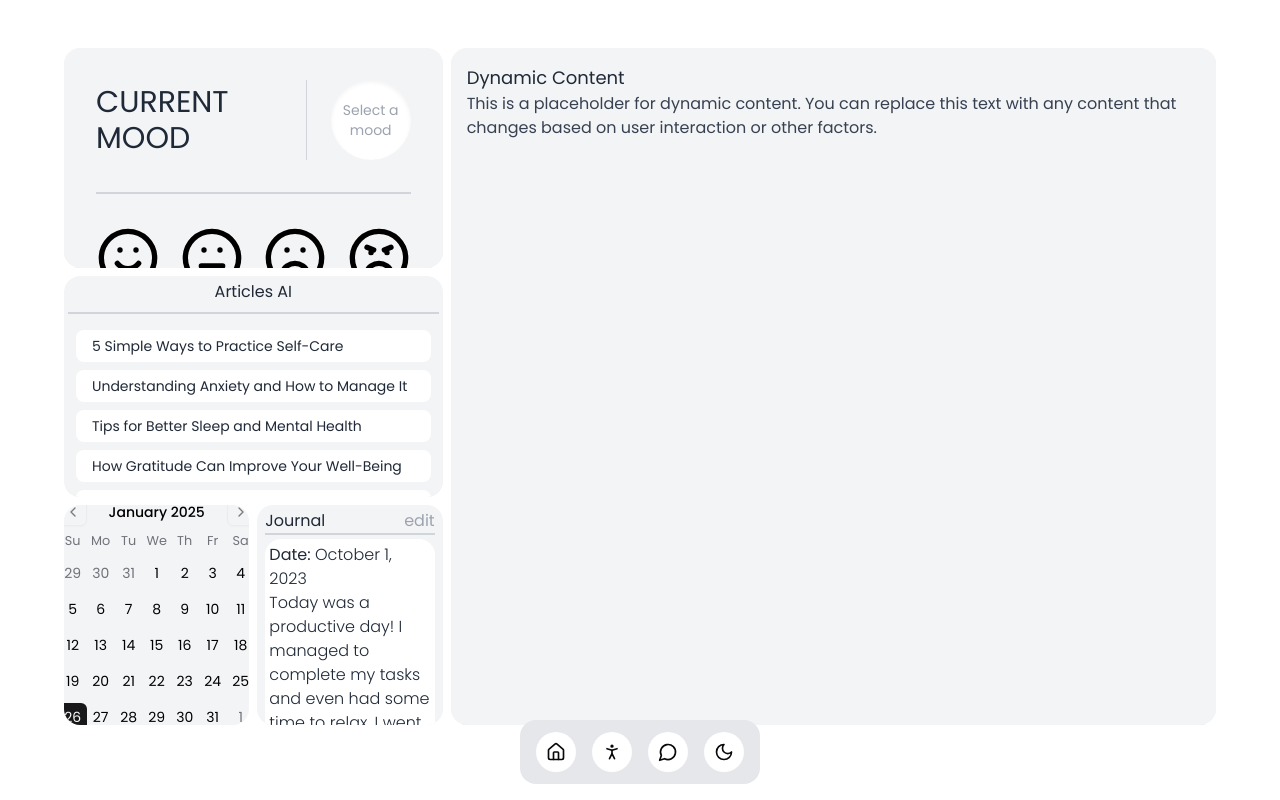
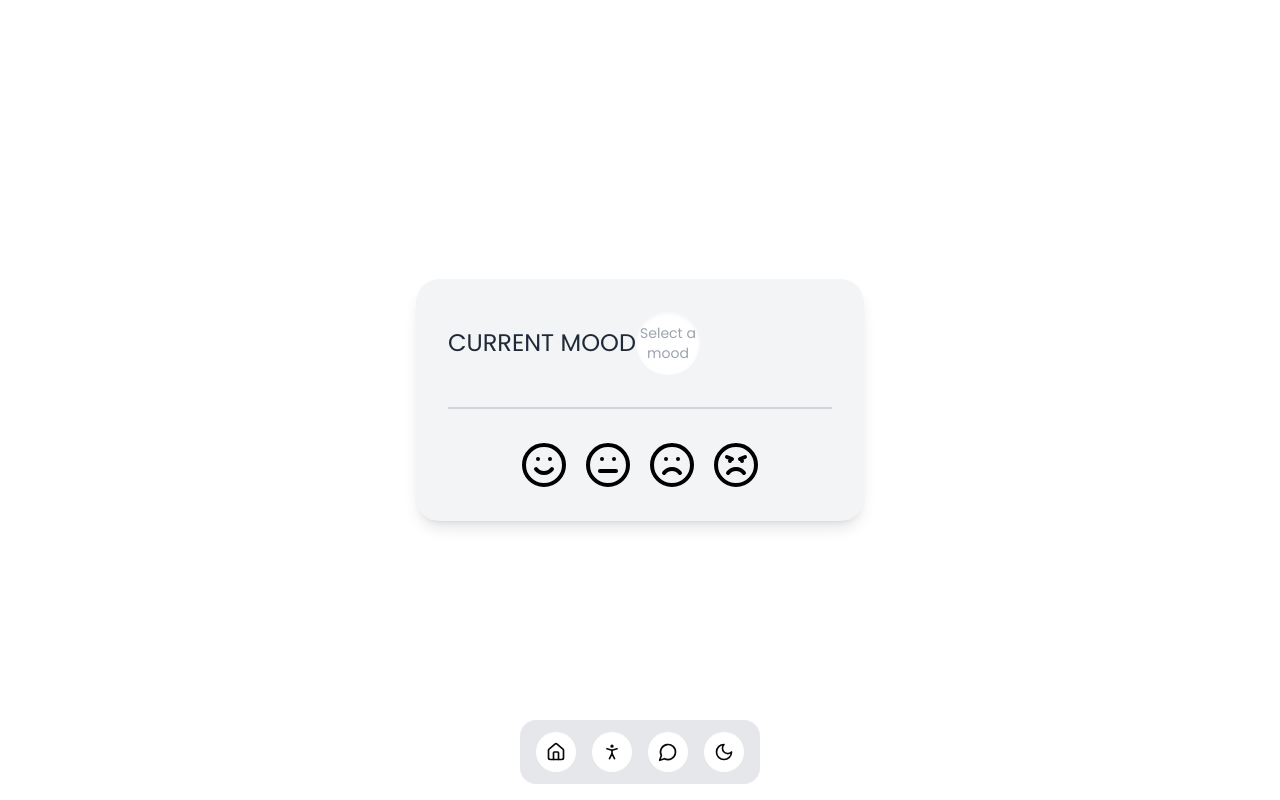
Before and after one commit to Hummylol/mindcare, a Next.js app: page / in a window 1280 px wide. Built offline with nearby package versions, Linux system fonts and the light colour scheme.

Commit message:
made it a pwa

```diff
--- a/app/layout.tsx
+++ b/app/layout.tsx
@@ -15,9 +15,9 @@ const geistMono = Geist_Mono({
 });
 
 export const metadata: Metadata = {
-  title: "Create Next App",
-  description: "Generated by create next app",
-  manifest: "/manifest.json", // Ensure manifest is in `public/`
+  title: "Mindcare",
+  description: "Mental Health Support Platform",
+  manifest: "/manifest.json",
 };
 
 // Move themeColor here
--- a/app/page.tsx
+++ b/app/page.tsx
@@ -7,26 +7,9 @@ import React from 'react'
 
 const page = () => {
   return (
-    <div className='w-screen h-screen flex pt-12 justify-center'>
-      <div className='w-[90%] h-[90%] grid grid-rows-3 grid-cols-6 gap-2'>
-        <div className='rounded-2xl h-full col-span-2 row-span-1 overflow-hidden'>
-          <MoodSelector/>
-        </div>
-
-        <div className='rounded-2xl h-full col-span-4 row-span-3 overflow-hidden'>
-          <DynamicContent/>
-        </div>
-
-        <div className='rounded-2xl h-full col-span-2 row-span-1 overflow-hidden'>
-          <Article/>
-        </div>
-
-        <div className='rounded-2xl h-full col-span-1 row-span-1 overflow-hidden'>
-          <Calendar/>
-        </div>
-        <div className='rounded-2xl h-full col-span-1 row-span-1 overflow-hidden'>
-          <Journal/>
-        </div>
+    <div className='flex justify-center items-center h-screen w-screen p-4'>
+      <div className="w-full max-w-md rounded-3xl overflow-hidden shadow-lg">
+        <MoodSelector />
       </div>
     </div>
   )
--- a/components/homepagecomps/MoodSelector.tsx
+++ b/components/homepagecomps/MoodSelector.tsx
@@ -2,7 +2,12 @@
 
 import { useState } from "react";
 import { Separator } from "@/components/ui/separator";
-import { Tooltip, TooltipContent, TooltipProvider, TooltipTrigger } from "@/components/ui/tooltip";
+import {
+  Tooltip,
+  TooltipContent,
+  TooltipProvider,
+  TooltipTrigger,
+} from "@/components/ui/tooltip";
 import { Smile, Meh, Frown, Angry } from "lucide-react";
 
 export default function MoodTracker() {
@@ -28,30 +33,33 @@ export default function MoodTracker() {
 
   return (
     <TooltipProvider>
-      <div className="h-full w-full bg-gray-100 dark:bg-zinc-900 p-4 md:p-8 shadow-lg transition-colors duration-300">
+      <div className="bg-gray-100 dark:bg-zinc-900 p-4 md:p-8 shadow-lg transition-colors duration-300 rounded-lg">
         <div className="grid grid-cols-1 md:grid-cols-[1fr,auto,auto] items-center gap-4 md:gap-6">
-          <div className="flex items-center justify-center">
-            <h2 className="text-2xl md:text-3xl text-gray-800 dark:text-white">CURRENT MOOD</h2>
-          </div>
-
-          <Separator orientation="vertical" className="h-full w-px bg-gray-300 dark:bg-zinc-800" />
-
-          <div className="flex justify-end">
+          <div className="flex items-center justify-between w-9/12">
+            <h2 className="text-xl md:text-2xl text-gray-800 dark:text-white">
+              CURRENT MOOD
+            </h2>
             <div
-              className={`h-16 w-16 md:h-20 md:w-20 flex items-center justify-center rounded-full bg-white dark:bg-zinc-900 shadow-inner transition-all duration-300 ${
-                isTransitioning ? "opacity-0 translate-y-4" : "opacity-100"
-              }`}
+              className={`h-12 w-12 md:h-16 md:w-16 flex items-center justify-center rounded-full bg-white dark:bg-zinc-900 shadow-inner transition-all duration-300 ${isTransitioning ? "opacity-0 translate-y-4" : "opacity-100"
+                }`}
               aria-label="Current mood display"
             >
               {currentMood ? (
-                <currentMood.icon className={`h-16 w-16 md:h-20 md:w-20 text-gray-800 dark:text-white transition-opacity duration-300 ${isTransitioning ? "opacity-0" : "opacity-100"}`} />
+                <currentMood.icon
+                  className={`h-10 w-10 md:h-16 md:w-16 text-gray-800 dark:text-white transition-opacity duration-300 ${isTransitioning ? "opacity-0" : "opacity-100"
+                    }`}
+                />
               ) : (
-                <div className="text-gray-400 text-sm dark:text-gray-600 text-center">Select a mood</div>
+                <div className="text-gray-400 text-sm dark:text-gray-600 text-center">
+                  Select a mood
+                </div>
               )}
             </div>
             {isTransitioning && (
-              <div className="absolute h-16 w-16 md:h-20 md:w-20 flex items-center justify-center rounded-full bg-white dark:bg-zinc-900 transition-all duration-300 translate-y-[-100%] opacity-0">
-                {currentMood && <currentMood.icon className="h-16 w-16 md:h-20 md:w-20 text-gray-800 dark:text-white" />}
+              <div className="absolute h-12 w-12 md:h-16 md:w-16 flex items-center justify-center rounded-full bg-white dark:bg-zinc-900 transition-all duration-300 translate-y-[-100%] opacity-0">
+                {currentMood && (
+                  <currentMood.icon className="h-10 w-10 md:h-16 md:w-16 text-gray-800 dark:text-white" />
+                )}
               </div>
             )}
           </div>
@@ -59,16 +67,16 @@ export default function MoodTracker() {
 
         <Separator className="my-4 md:my-8 bg-gray-300 dark:bg-zinc-800" />
 
-        <div className="flex flex-wrap justify-center md:justify-between gap-4">
+        <div className="flex flex-wrap justify-center gap-4">
           {moods.map((mood) => (
             <Tooltip key={mood.id}>
               <TooltipTrigger asChild>
                 <button
                   onClick={() => handleMoodChange(mood.id)}
-                  className="relative flex rounded-full transition-all h-12 w-12 md:h-16 md:w-16"
+                  className="relative flex rounded-full transition-all h-10 w-10 md:h-12 md:w-12"
                   aria-label={mood.label}
                 >
-                  <mood.icon className="h-10 w-10 md:h-16 md:w-16 text-black dark:text-white" />
+                  <mood.icon className="h-8 w-8 md:h-12 md:w-12 text-black dark:text-white" />
                 </button>
               </TooltipTrigger>
               <TooltipContent side="top" align="center">
--- a/components/ui/floating-dock.tsx
+++ b/components/ui/floating-dock.tsx
@@ -68,7 +68,7 @@ const FloatingDockMobile = ({
                   key={item.title}
                   className="h-10 w-10 rounded-full bg-gray-200 dark:bg-black flex items-center justify-center hover:bg-gray-300 dark:hover:bg-zinc-700"
                 >
-                  <div className="h-4 w-4">{item.icon}</div>
+                  <div className="h-6 w-6">{item.icon}</div>
                 </Link>
               </motion.div>
             ))}
```
Also changed, not shown: public/manifest.json.
